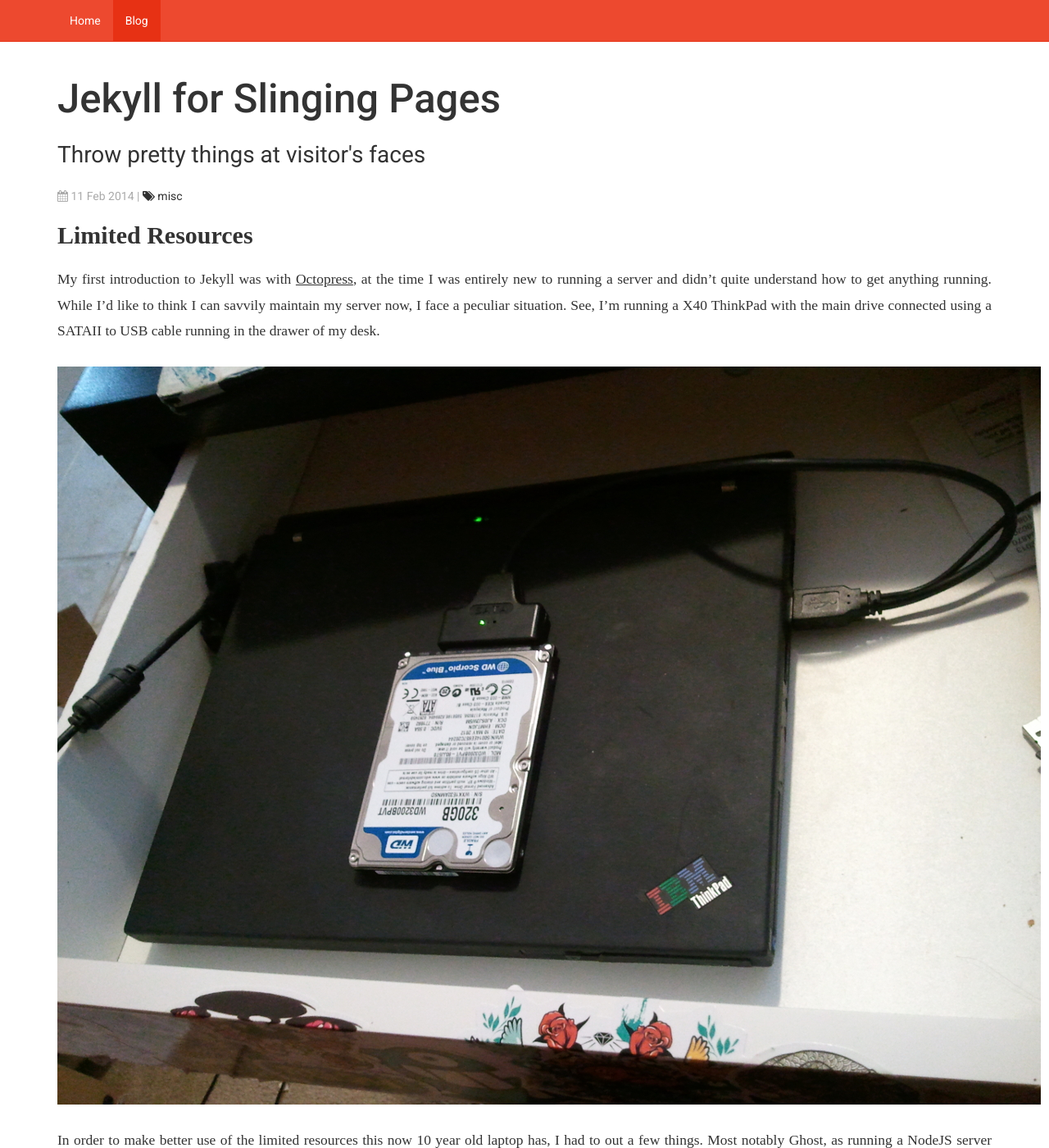
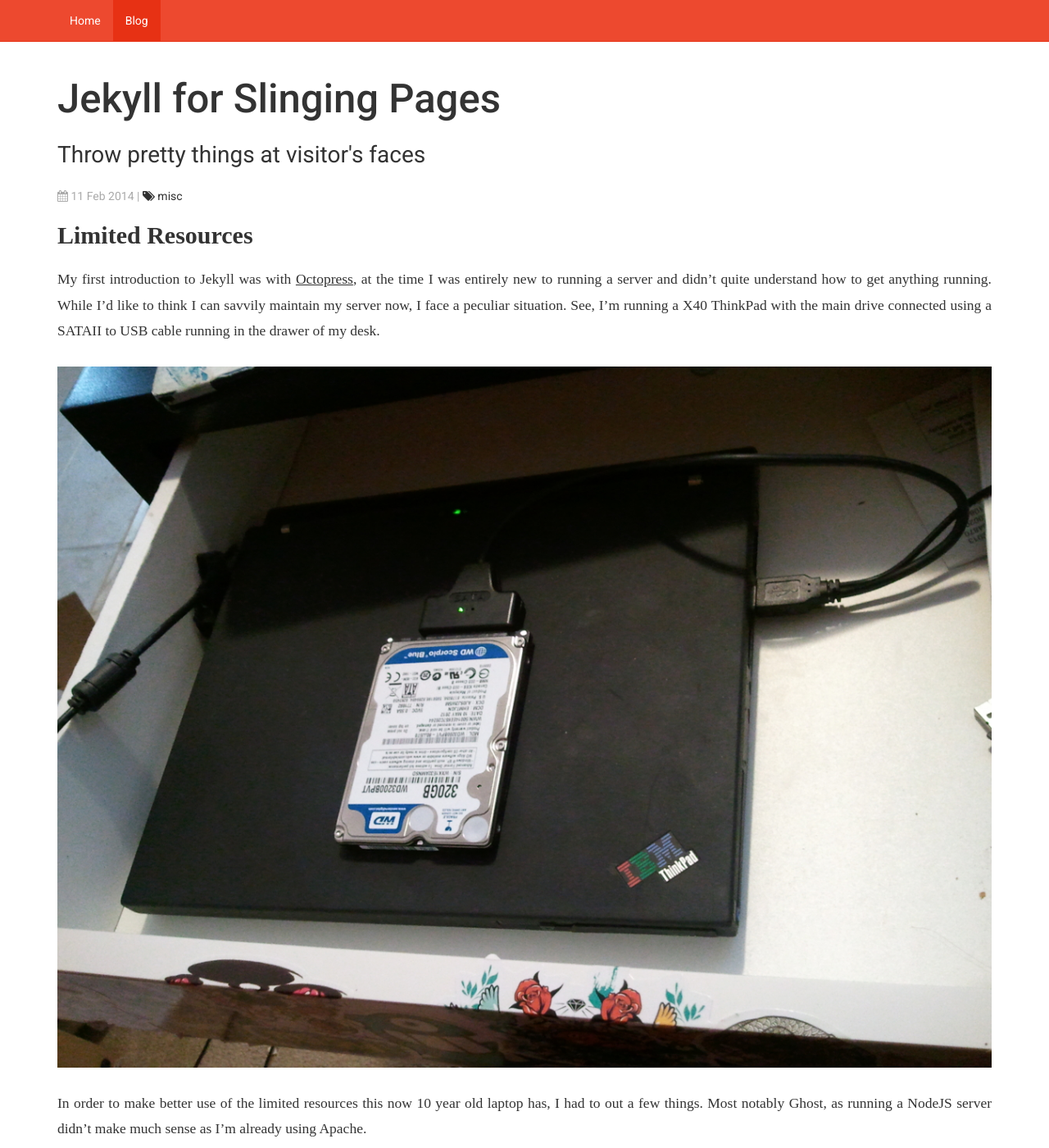
Before and after one commit to 0X1A/wwebsiteasontheinternet, a Jekyll site: the page built from blog/_posts/2014-02-11-using-jekyll.md, in a window 1280 px wide and 1400 px high. Shown: the whole window at 82% size. Built offline with Jekyll 4.4.1, drawn with Linux system fonts in a browser that asks for light colours; nearby versions of some CDN libraries; some web fonts are replaced; Markdown is read by kramdown in place of the engine named in the settings; comment, search, counter and statistics services are not loaded.

Commit message:
Fix image widths in posts
Signed-off-by: Alberto Corona <albcoron@gmail.com>

```diff
--- a/css/main.css
+++ b/css/main.css
@@ -176,6 +176,11 @@ a:visited { color: #303030; }
     text-decoration: underline;
 }
 
+.post img {
+    max-height: 100%;
+    max-width: 100%;
+}
+
 .post pre {
     font-size: 1em;
     border: 1px solid #ddd;
```
